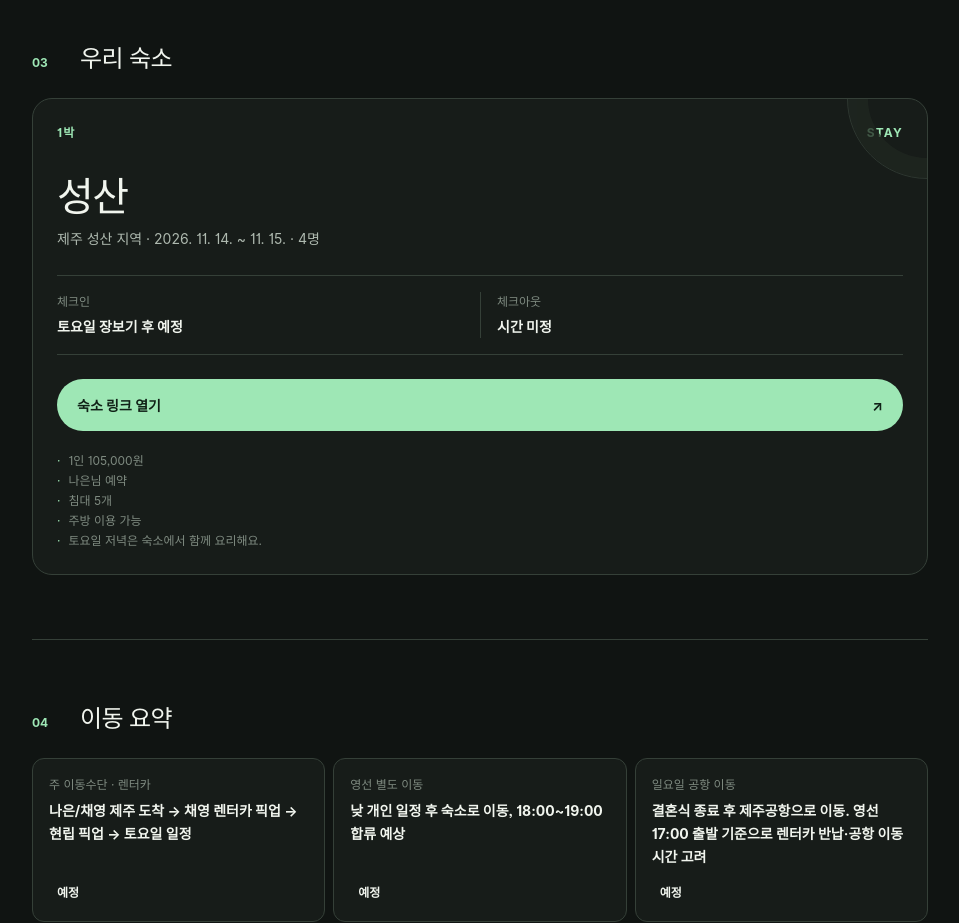
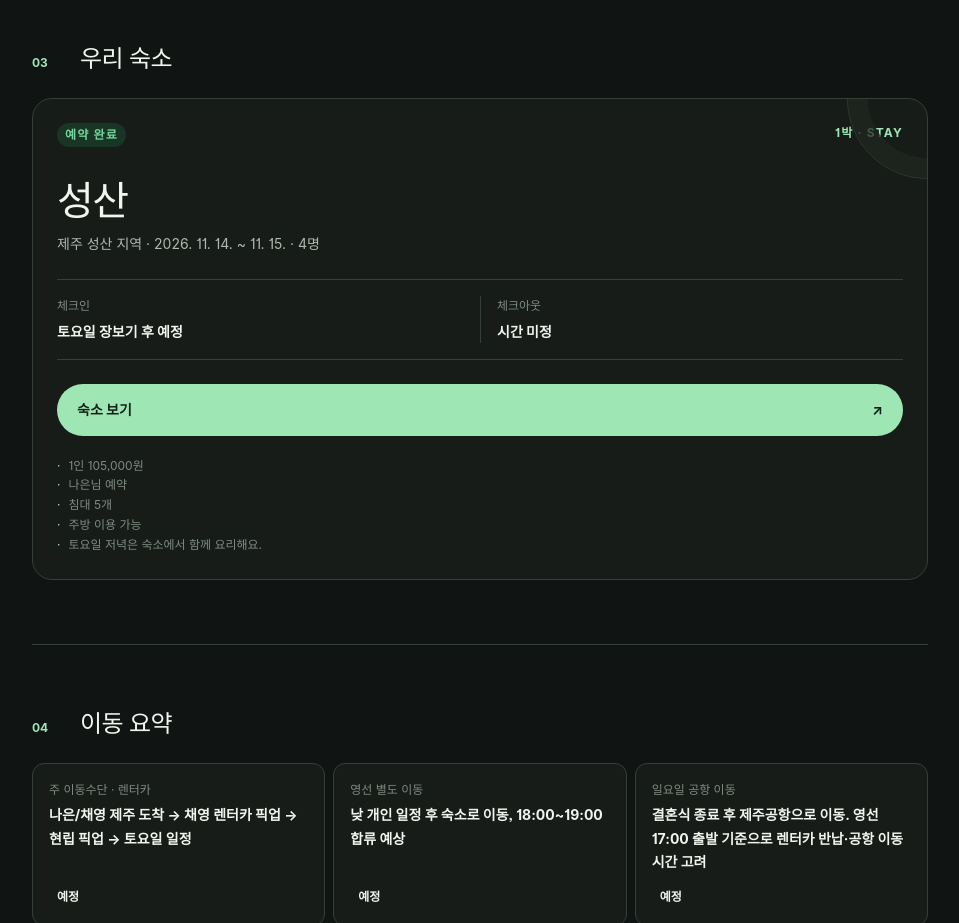
Before and after one commit to yeongseon/workshop-site, a React (Vite) app: page / in a window 1280 px wide. Shown: the part 1460-2383 px from the top of the page, without its empty margins (160-1119 px from the left). Built offline with nearby package versions, Linux system fonts and the light colour scheme.

Commit message:
Show confirmed lodging reservation details

```diff
--- a/src/components/Accommodation.tsx
+++ b/src/components/Accommodation.tsx
@@ -12,7 +12,7 @@ export function Accommodation({ accommodation }: AccommodationProps) {
         <h2 id="accommodation-title">우리 숙소</h2>
       </div>
       <article className="lodging-card">
-        <div className="lodging-card__topline"><span>1박</span><span>STAY</span></div>
+        <div className="lodging-card__topline"><span className="status-badge status-badge--confirmed">예약 완료</span><span>1박 · STAY</span></div>
         <h3>{accommodation.name}</h3>
         <p className="lodging-card__address">{accommodation.address}</p>
         <dl className="lodging-card__times">
@@ -20,7 +20,7 @@ export function Accommodation({ accommodation }: AccommodationProps) {
           <div><dt>체크아웃</dt><dd>{accommodation.checkOut}</dd></div>
         </dl>
         <a className="primary-button" href={accommodation.link} target="_blank" rel="noopener noreferrer">
-          숙소 링크 열기 <span aria-hidden="true">↗</span>
+          숙소 보기 <span aria-hidden="true">↗</span>
         </a>
         <ul className="note-list">
           {accommodation.notes.map((note) => <li key={note}>{note}</li>)}
```
